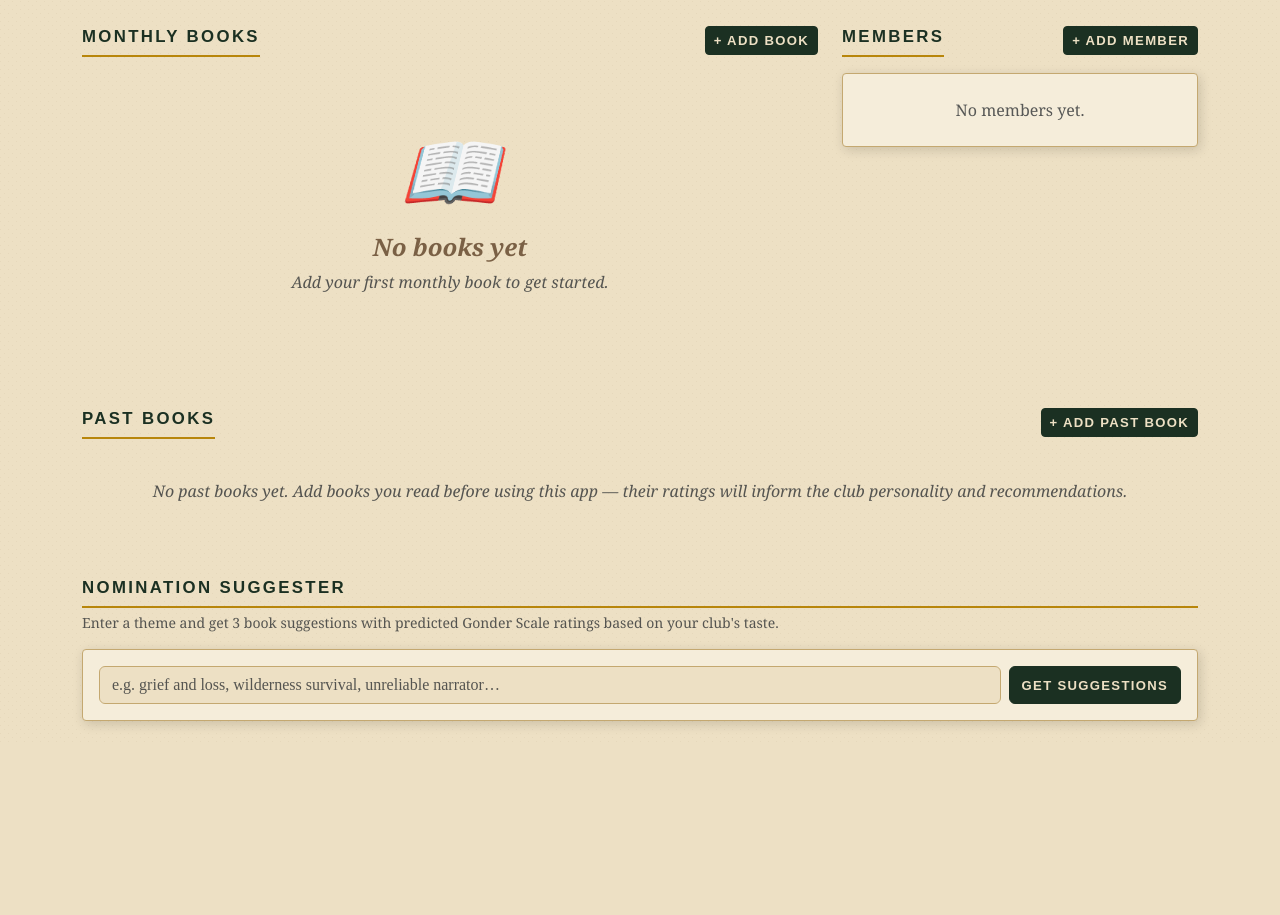
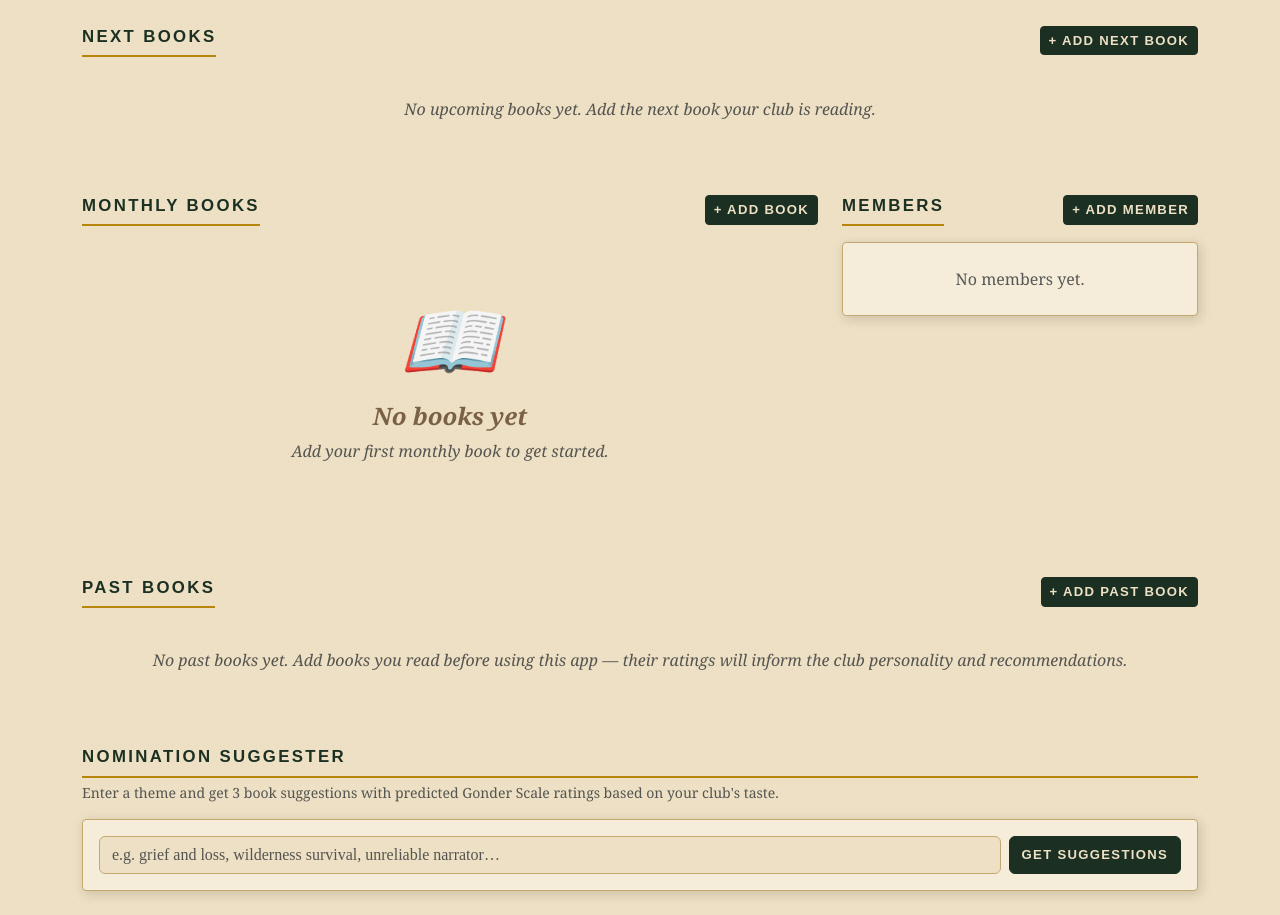
Before and after one commit to bspur3-del/BookClubApp, a Flask app: page / in a window 1280 px wide. Shown: the part 83-998 px from the top of the page. Before the commit the page ends 813 px from the top, so only its background shows below. Run offline with Flask 3, Linux system fonts and the light colour scheme.

Commit message:
Add Next Books section with meeting date and auto-promotion on rating
Upcoming books appear at the top of the home page with their meeting date.
When ratings are submitted the book automatically moves to Monthly Books.
New route POST /books/add-next handles adding upcoming books with a date picker.

Co-Authored-By: Claude Sonnet 4.6 <noreply@anthropic.com>
Claude-Session: https://claude.ai/code/session_01FJ4nTPJBZ8X4bqtPqAE7Pt

```diff
--- a/app.py
+++ b/app.py
@@ -124,7 +124,9 @@ def member_personality(member_id):
 
 @app.route("/")
 def index():
-    books = Book.query.order_by(Book.year.desc(), Book.month.desc()).all()
+    all_books = Book.query.order_by(Book.year.desc(), Book.month.desc()).all()
+    upcoming_books = [b for b in all_books if b.is_upcoming]
+    books = [b for b in all_books if not b.is_upcoming]
     members = Member.query.order_by(Member.name).all()
     past_books = PastBook.query.order_by(PastBook.year.desc(), PastBook.month.desc()).all()
     try:
@@ -135,12 +137,11 @@ def index():
     except Exception as e:
         print(f"[index] past_book_ratings query failed: {e}", flush=True)
         past_book_ratings = {}
-        # Table may not exist yet — attempt to create it
         try:
             db.create_all()
         except Exception:
             pass
-    return render_template("index.html", books=books, members=members,
+    return render_template("index.html", books=books, upcoming_books=upcoming_books, members=members,
                            past_books=past_books, past_book_ratings=past_book_ratings,
                            approval_threshold=APPROVAL_THRESHOLD)
 
@@ -228,6 +229,32 @@ def add_book():
     db.session.add(Book(title=title, author=author, month=month, year=year, nominator_id=nominator_id))
     db.session.commit()
     flash(f'"{title}" added.', "success")
+    return redirect(url_for("index"))
+
+
+@app.route("/books/add-next", methods=["POST"])
+def add_next_book():
+    import datetime
+    title = request.form.get("title", "").strip()
+    author = request.form.get("author", "").strip()
+    meeting_date_str = request.form.get("meeting_date", "").strip()
+    nominator_id = request.form.get("nominator_id", type=int) or None
+    if not all([title, author, meeting_date_str]):
+        flash("Title, author, and meeting date are required.", "danger")
+        return redirect(url_for("index"))
+    try:
+        meeting_date = datetime.date.fromisoformat(meeting_date_str)
+    except ValueError:
+        flash("Invalid meeting date.", "danger")
+        return redirect(url_for("index"))
+    db.session.add(Book(
+        title=title, author=author,
+        month=meeting_date.month, year=meeting_date.year,
+        nominator_id=nominator_id,
+        is_upcoming=True, meeting_date=meeting_date,
+    ))
+    db.session.commit()
+    flash(f'"{title}" added to Next Books.', "success")
     return redirect(url_for("index"))
 
 
@@ -370,6 +397,8 @@ def rate_book(book_id):
             existing.rating = value
         else:
             db.session.add(Rating(member_id=member.id, book_id=book_id, rating=value))
+    if book.is_upcoming:
+        book.is_upcoming = False
     db.session.commit()
     flash("Ratings saved.", "success")
     return redirect(url_for("book_detail", book_id=book_id))
--- a/templates/index.html
+++ b/templates/index.html
@@ -4,6 +4,69 @@
 {% if has_rated_books and has_api_key %}{% block body_data %}data-club-page="true"{% endblock %}{% endif %}
 
 {% block content %}
+
+<!-- Next Books Section -->
+{% if upcoming_books or true %}
+<div class="mb-5">
+  <div class="d-flex align-items-center justify-content-between mb-3">
+    <div class="page-heading mb-0">Next Books</div>
+    <button class="btn btn-primary btn-sm" data-bs-toggle="modal" data-bs-target="#addNextBookModal">
+      + Add Next Book
+    </button>
+  </div>
+
+  {% if upcoming_books %}
+    <div class="row g-3">
+      {% for book in upcoming_books %}
+        {% set avg = book.average() %}
+        {% set approved = book.is_approved %}
+        <div class="col-md-6">
+          <a href="{{ url_for('book_detail', book_id=book.id) }}" class="text-decoration-none">
+            <div class="card book-card h-100 {% if approved %}approved{% endif %}">
+              <div class="book-cover-area" data-cover-title="{{ book.title }}" data-cover-author="{{ book.author }}">📖</div>
+              <div class="card-body">
+                <div class="d-flex justify-content-between align-items-start">
+                  <div>
+                    <h5 class="card-title mb-1">{{ book.title }}</h5>
+                    <p class="card-subtitle text-muted small">by {{ book.author }}</p>
+                  </div>
+                  <span class="badge bg-primary">Upcoming</span>
+                </div>
+                <p class="card-text mt-2 small text-muted">
+                  {% if book.meeting_date %}
+                    📅 Meeting: {{ book.meeting_date_display() }}
+                  {% else %}
+                    {{ book.display_period() }}
+                  {% endif %}
+                  {% if book.nominator %}· nominated by {{ book.nominator.name }}{% endif %}
+                </p>
+                {% if avg is not none %}
+                  <div class="mt-2">
+                    <span class="rating-display">{{ "%.2f"|format(avg) }}</span>
+                    <span class="gonder-label">/ 5 &nbsp;Gonder Scale Rating</span>
+                    <div class="stars mt-1">
+                      {% for i in range(1, 6) %}
+                        <span class="star {% if i <= avg|round(0, 'floor') %}filled{% endif %}">★</span>
+                      {% endfor %}
+                    </div>
+                  </div>
+                {% else %}
+                  <p class="small text-muted mt-2">No ratings yet</p>
+                {% endif %}
+              </div>
+            </div>
+          </a>
+        </div>
+      {% endfor %}
+    </div>
+  {% else %}
+    <div class="empty-state text-center py-4">
+      <p class="text-muted fst-italic mb-0">No upcoming books yet. Add the next book your club is reading.</p>
+    </div>
+  {% endif %}
+</div>
+{% endif %}
+
 <div class="row g-4">
 
   <!-- Left column: Books -->
@@ -276,6 +339,47 @@
 </div>
 {% endif %}
 
+<!-- Add Next Book Modal -->
+<div class="modal fade" id="addNextBookModal" tabindex="-1">
+  <div class="modal-dialog">
+    <div class="modal-content">
+      <div class="modal-header">
+        <h5 class="modal-title">Add Next Book</h5>
+        <button type="button" class="btn-close" data-bs-dismiss="modal"></button>
+      </div>
+      <form method="POST" action="{{ url_for('add_next_book') }}">
+        <div class="modal-body">
+          <div class="mb-3">
+            <label class="form-label">Title</label>
+            <input type="text" name="title" class="form-control" required>
+          </div>
+          <div class="mb-3">
+            <label class="form-label">Author</label>
+            <input type="text" name="author" class="form-control" required>
+          </div>
+          <div class="mb-3">
+            <label class="form-label">Meeting Date</label>
+            <input type="date" name="meeting_date" class="form-control" required>
+          </div>
+          <div class="mb-3">
+            <label class="form-label">Nominated by</label>
+            <select name="nominator_id" class="form-select">
+              <option value="">— Unknown —</option>
+              {% for member in members %}
+                <option value="{{ member.id }}">{{ member.name }}</option>
+              {% endfor %}
+            </select>
+          </div>
+        </div>
+        <div class="modal-footer">
+          <button type="button" class="btn btn-secondary" data-bs-dismiss="modal">Cancel</button>
+          <button type="submit" class="btn btn-primary">Add to Next Books</button>
+        </div>
+      </form>
+    </div>
+  </div>
+</div>
+
 <!-- Add Book Modal -->
 <div class="modal fade" id="addBookModal" tabindex="-1">
   <div class="modal-dialog">
```
Also changed, not shown: migrations/versions/004_upcoming_books.py (added, +23 -0 lines), models.py (+7 -0 lines), templates/book.html (+6 -1 lines).
